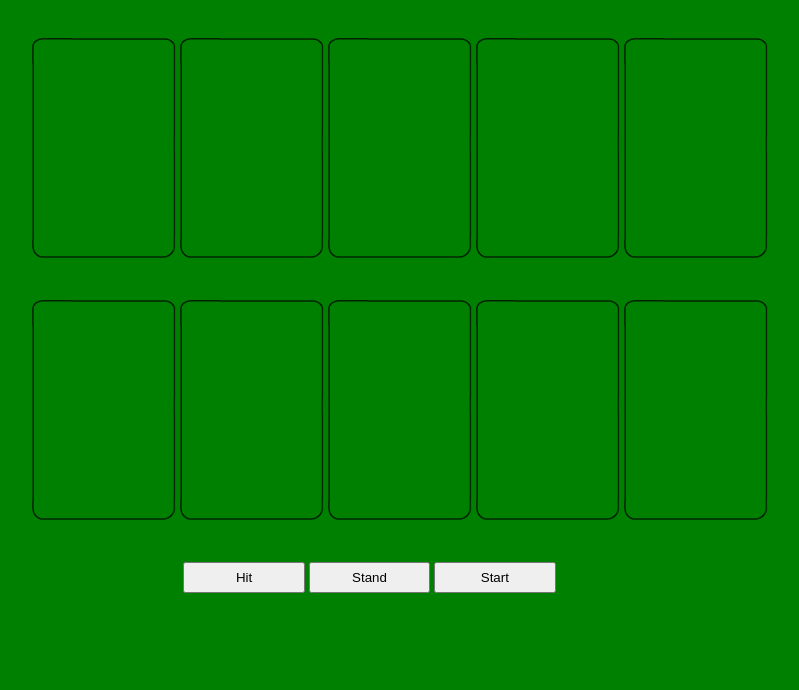
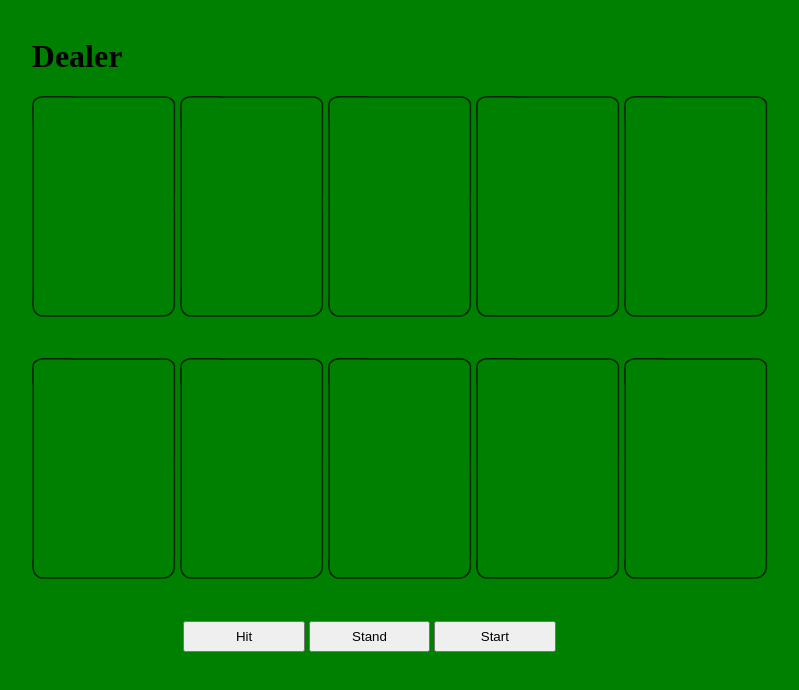
Before and after one commit to xandervdh/js-21-card-game, a website: page index.html in a window 1280 px wide. Shown: the whole page, without its empty margins (229-1028 px from the left). Drawn offline with Linux system fonts and the light colour scheme.

```diff
--- a/index.html
+++ b/index.html
@@ -12,6 +12,7 @@
 
 <div id="blackjackBody">
     <div id="dCards">
+        <h1>Dealer</h1>
         <img src="images/black_border.png" alt="red card back" class="cards">
         <img src="images/black_border.png" alt="red card back" class="cards">
         <img src="images/black_border.png" alt="red card back" class="cards">
```
Also changed, not shown: index.js (+0 -21 lines), 1 other file.
